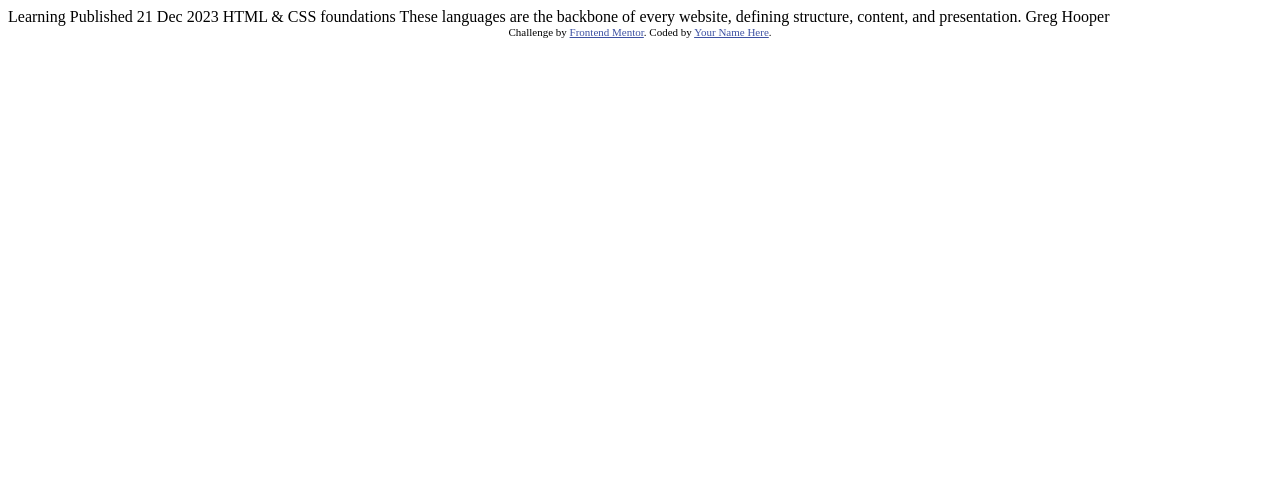
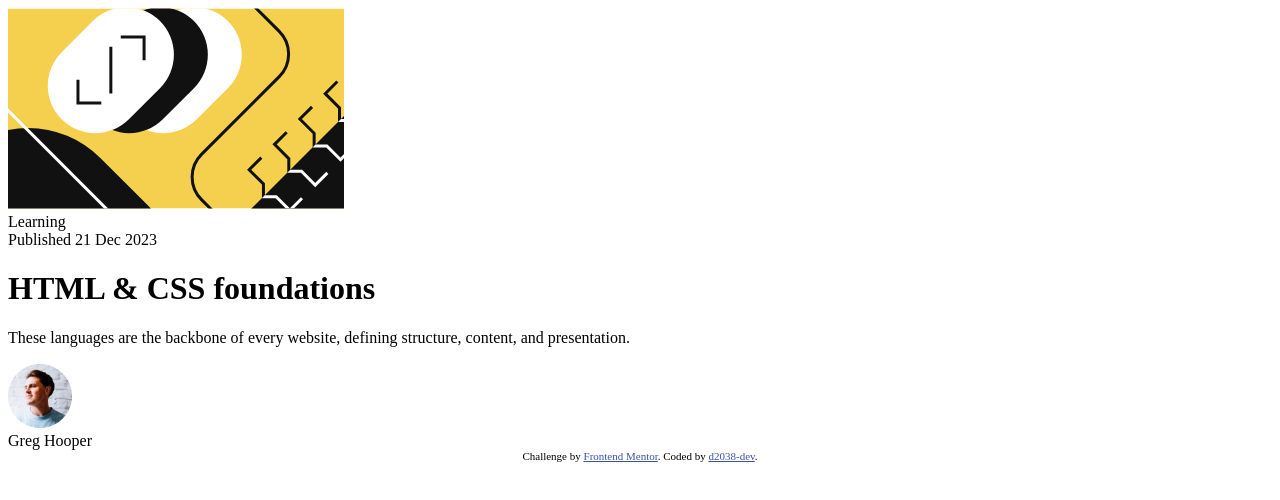
Before and after one commit to d2038-dev/blog-preview-card, a plain HTML site: page index.html in a window 1280 px wide. Drawn offline with Linux system fonts and the light colour scheme.

Commit message:
feat(html): structure html layout for blog preview card
This commit adds the basic HTML structure for the blog preview card
component.
It includes elements for the card wrapper, main image, content area
(category, published date, title, text), and author section.

```diff
--- a/index.html
+++ b/index.html
@@ -1,34 +1,63 @@
 <!DOCTYPE html>
 <html lang="en">
   <head>
-  <meta charset="UTF-8">
-  <meta name="viewport" content="width=device-width, initial-scale=1.0"> <!-- displays site properly based on user's device -->
+    <meta charset="UTF-8" />
+    <meta name="viewport" content="width=device-width, initial-scale=1.0" />
+    <!-- displays site properly based on user's device -->
 
-  <link rel="icon" type="image/png" sizes="32x32" href="./assets/images/favicon-32x32.png">
+    <link
+      rel="icon"
+      type="image/png"
+      sizes="32x32"
+      href="./assets/images/favicon-32x32.png"
+    />
+    <link rel="stylesheet" href="style.css" />
 
     <title>Frontend Mentor | Blog preview card</title>
 
     <!-- Feel free to remove these styles or customise in your own stylesheet 👍 -->
     <style>
-    .attribution { font-size: 11px; text-align: center; }
-    .attribution a { color: hsl(228, 45%, 44%); }
+      .attribution {
+        font-size: 11px;
+        text-align: center;
+      }
+      .attribution a {
+        color: hsl(228, 45%, 44%);
+      }
     </style>
   </head>
   <body>
-
-  Learning
-
-  Published 21 Dec 2023
-
-  HTML & CSS foundations
-
-  These languages are the backbone of every website, defining structure, content, and presentation.
-
-  Greg Hooper
-
+    <main class="wrapper">
+      <div class="card">
+        <img
+          class="main-img"
+          src="./assets/images/illustration-article.svg"
+          alt=""
+        />
+        <div class="content">
+          <div class="category">Learning</div>
+          <div class="published">Published 21 Dec 2023</div>
+          <h1 class="title">HTML & CSS foundations</h1>
+          <p class="text">
+            These languages are the backbone of every website, defining
+            structure, content, and presentation.
+          </p>
+        </div>
+        <div class="author-wrapper">
+          <img
+            src="./assets/images/image-avatar.webp"
+            alt=""
+            class="author-avatar"
+          />
+          <div class="author">Greg Hooper</div>
+        </div>
+      </div>
       <div class="attribution">
-    Challenge by <a href="https://www.frontendmentor.io?ref=challenge" target="_blank">Frontend Mentor</a>.
-    Coded by <a href="#">Your Name Here</a>.
+        Challenge by
+        <a href="https://www.frontendmentor.io?ref=challenge" target="_blank"
+          >Frontend Mentor</a
+        >. Coded by <a href="https://github.com/d2038-dev">d2038-dev</a>.
       </div>
+    </main>
   </body>
 </html>
```
Lines whose indentation alone changed are shown as unchanged.
